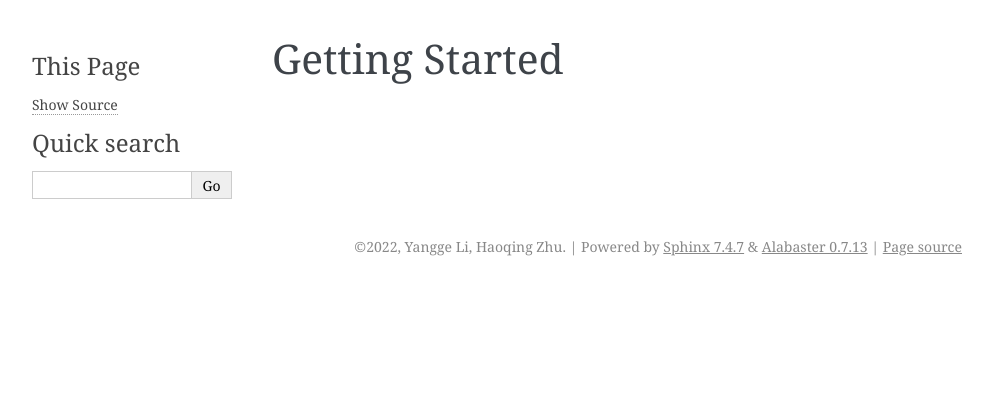
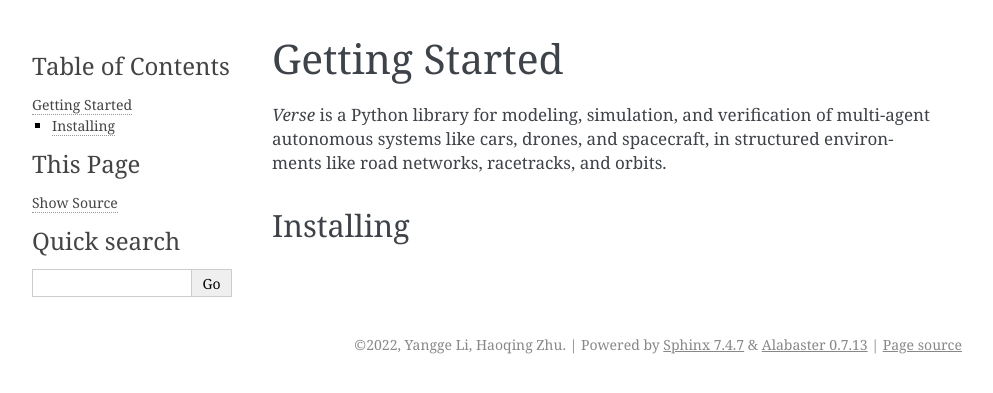
Before and after one commit to AutoVerse-ai/Verse-library, a Sphinx documentation site: the page built from docs/source/getting_started.rst, in a window 1280 px wide. Shown: the top 393 px of the page, without its empty margins (148-1141 px from the left). Built offline with Sphinx 7.4.7, drawn with Linux system fonts in a browser that asks for light colours.

Commit message:
played with docs

```diff
--- a/docs/source/getting_started.rst
+++ b/docs/source/getting_started.rst
@@ -1,2 +1,8 @@
 Getting Started
 ===============
+
+*Verse* is a Python library for modeling, simulation, and verification of multi-agent
+autonomous systems like cars, drones, and spacecraft, in structured environments like road networks, racetracks, and orbits.
+
+Installing
+__________
--- a/docs/source/index.rst
+++ b/docs/source/index.rst
@@ -16,6 +16,7 @@ Welcome to verse's documentation!
    sensor.rst
    scenario.rst
    parser.md
+   contributors.rst
 
 API Documentation
 ~~~~~~~~~~~~~~~~~
```
Also changed, not shown: docs/source/contributors.rst (added, +8 -0 lines).
